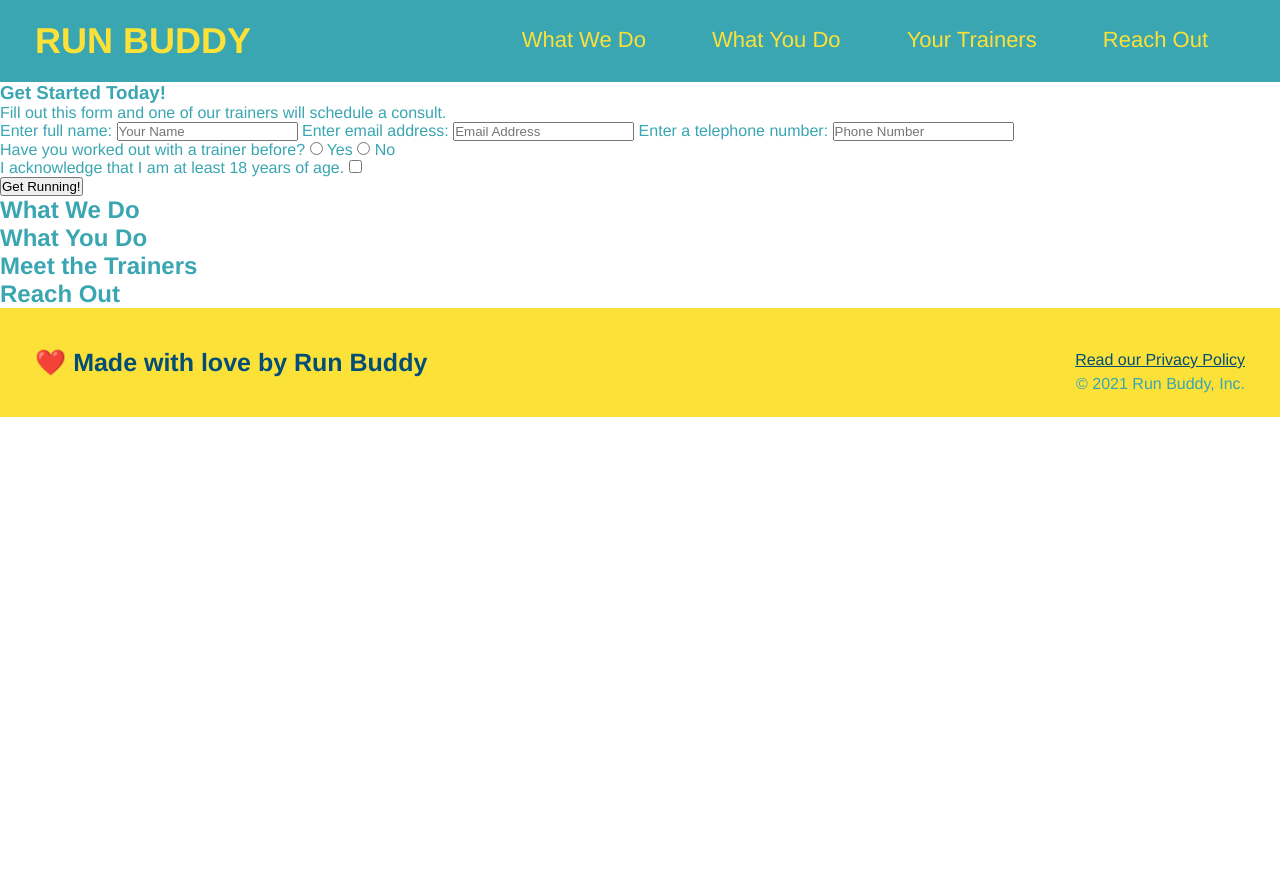
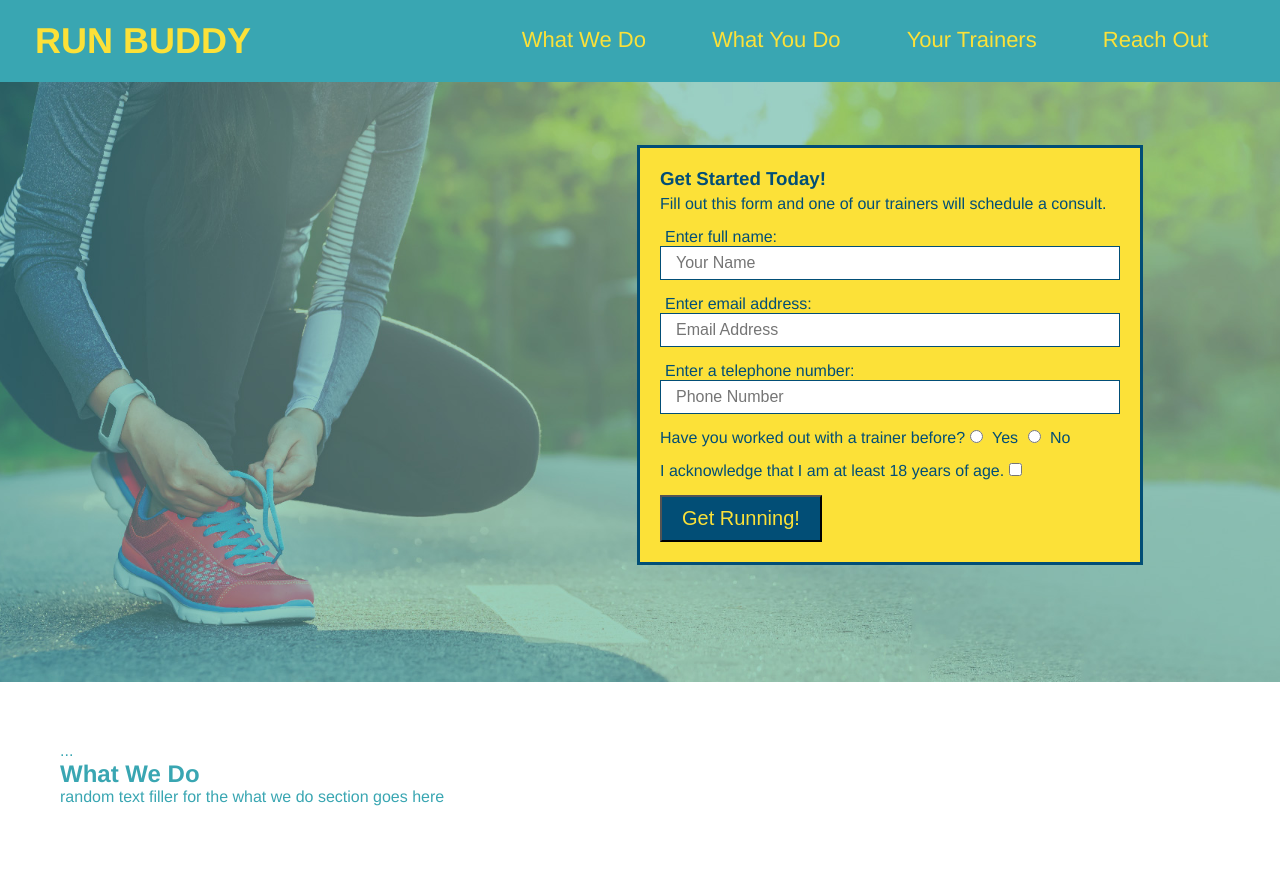
Before and after one commit to cjsmith011/run-buddy, a plain HTML site: page index.html in a window 1280 px wide. Shown: the top 869 px of the page. Before the commit the page ends 800 px from the top, so only its background shows below. Drawn offline with Linux system fonts and the light colour scheme.

Commit message:
adding What You Do icons

```diff
--- a/assets/css/style.css
+++ b/assets/css/style.css
@@ -54,3 +54,53 @@ footer div {
 footer a {
     color: #024e76;
 }
+section {
+    padding: 60px;
+
+}
+.hero-form h3 {
+    font-weight: 24px;
+    margin: 0;
+}
+/* Hero Style details*/
+.hero {
+    background-image: url(../images/hero-bg\ \(1\).jpg);
+    height: 600px;
+    background-size: cover;
+    background-position: center;
+    position: relative;
+}
+/* HeroForm Style details*/
+.hero-form {
+    color: #024e76;
+    background-color: #fce138;
+    outline: solid #024e76 3px;
+    float: right;
+    text-align: left;
+    width: 500px;
+    position: absolute;
+    padding: 20px;
+    bottom: 120px;
+    right: 140px;
+}
+.hero-form p {
+    margin: 5px 0 15px 0;
+}
+.form-input {
+    border: 1px solid #024e76;
+    display: block;
+    padding: 7px 15px;
+    font-size: 16px;
+    color: #024e76;
+    width: 100%;
+    margin-bottom: 15px;
+}
+.hero-form label {
+    margin: 0 5px;
+}
+.hero-form button {
+    color: #fce138;
+    background-color: #024e76;
+    padding: 10px 20px;
+    font-size: 20px;
+}
--- a/index.html
+++ b/index.html
@@ -30,18 +30,18 @@
       </nav>
     </header>
     <!-- hero/jumbotron-->
-    <section>
-      <div>
+    <section class="hero">
+      <div class="hero-form">
         <h3>Get Started Today!</h3>
         <p>Fill out this form and one of our trainers will schedule a consult.</p>
         <!--Add form element-->
         <form>
           <label for="name">Enter full name:</label>
-          <input type="text" placeholder="Your Name" name="name" id="name"/>
+          <input type="text" placeholder="Your Name" name="name" id="name" class="form-input"/>
           <label for="email">Enter email address:</label>
-          <input type="email" placeholder="Email Address" name="email" id="email">
+          <input type="email" placeholder="Email Address" name="email" id="email" class="form-input"/>
           <label for="phone">Enter a telephone number:</label>
-          <input type="number" placeholder="Phone Number" name="phone" id="phone"/>
+          <input type="tel" placeholder="Phone Number" name="phone" id="phone" class="form-input"/>
           <p>
             Have you worked out with a trainer before?
             <input type="radio" name="trainer-confirm" id="trainer-yes"/>
@@ -60,15 +60,41 @@
       </div>
     </section>
 
-    <section>
+    <section id="what-we-do">
+      ...
       <h2>What We Do</h2>
+      <p>
+        random text filler for the what we do section goes here
+      </p>
     </section>
 
-    <section>
+    <section id="what-you-do">
+
       <h2>What You Do</h2>
+
+      <div>
+        <img src="assets/images/step-1.svg" alt=""/>
+        <h3>Step 1:Fill out the form above.</h3>
+        <p>You're already here, so why not?</p>
+      </div>
+      <div>
+        <img src="assets/images/step-2.svg" alt=""/>
+        <h3>Step 2: Consult with one of our trainers</h3>
+        <p>Are you here to build muscle, lose weight or just feel good?</p>
+      </div>
+      <div>
+        <img src="assets/images/step-3.svg" alt=""/>
+        <h3>Step 3: Get running.</h3>
+        <p>Hit the ground running (literally) once your trainer lays out your plan.</p>
+      </div>
+      <div>
+        <img src="assets/images/step-4.svg" alt=""/>
+        <h3>Step 4: See results.</h3>
+        <p>Bi-weekly checkins with your trainer will keep you focused.</p>
+      </div>
     </section>
 
-    <section>
+    <section id="meet-the-trainers">
       <h2>Meet the Trainers</h2>
     </section>
 
```
Also changed, not shown: assets/images/hero-bg (1).jpg (added), assets/images/step-1.svg (added), assets/images/step-2.svg (added), assets/images/step-3.svg (added), assets/images/step-4.svg (added), hero-bg.jpg (added).
